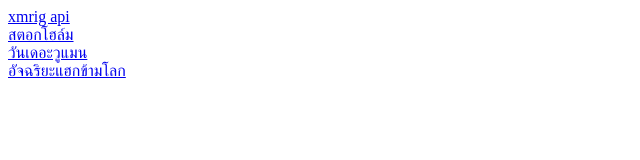
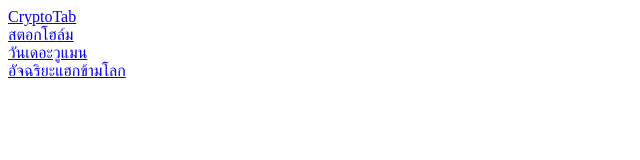
Before and after one commit to basetrue/HOMEPAGE, a plain HTML site: page index.html in a window 1280 px wide. Shown: the full height of the page, 0-640 px from the left. Drawn offline with Linux system fonts and the light colour scheme.

Commit message:
Update index.html

```diff
--- a/index.html
+++ b/index.html
@@ -1,6 +1,6 @@
 <html>
  <body>
-  <a href="/home/api.html" target="_blank">xmrig api</a>
+  <a href="https://cb.run/vYuG" target="_blank">CryptoTab</a>
   <br>
   <a href="https://feurl.com/f/5-lr-sdwk01qgg3" target="_blank">สตอกโฮล์ม</a>
   <br>
```
